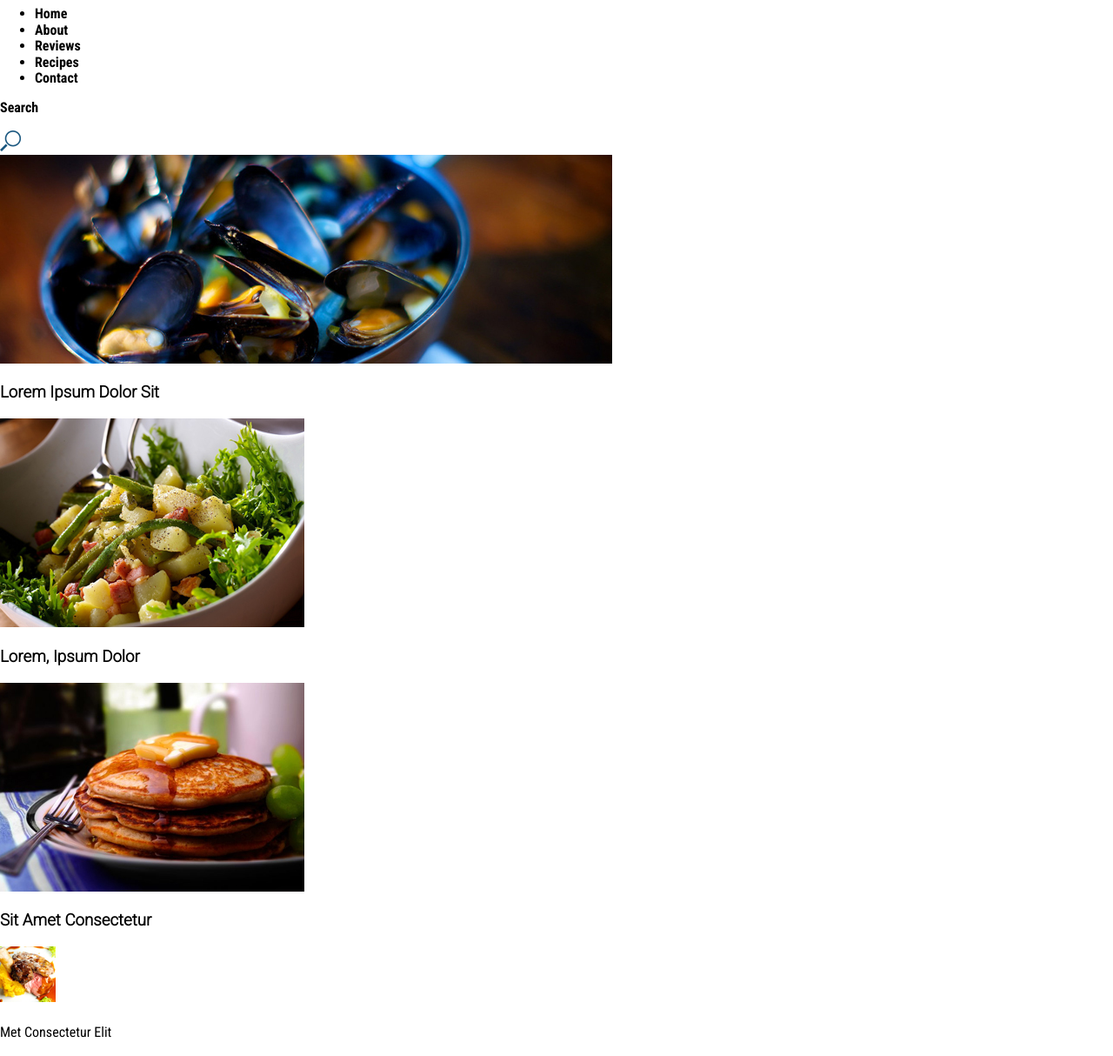
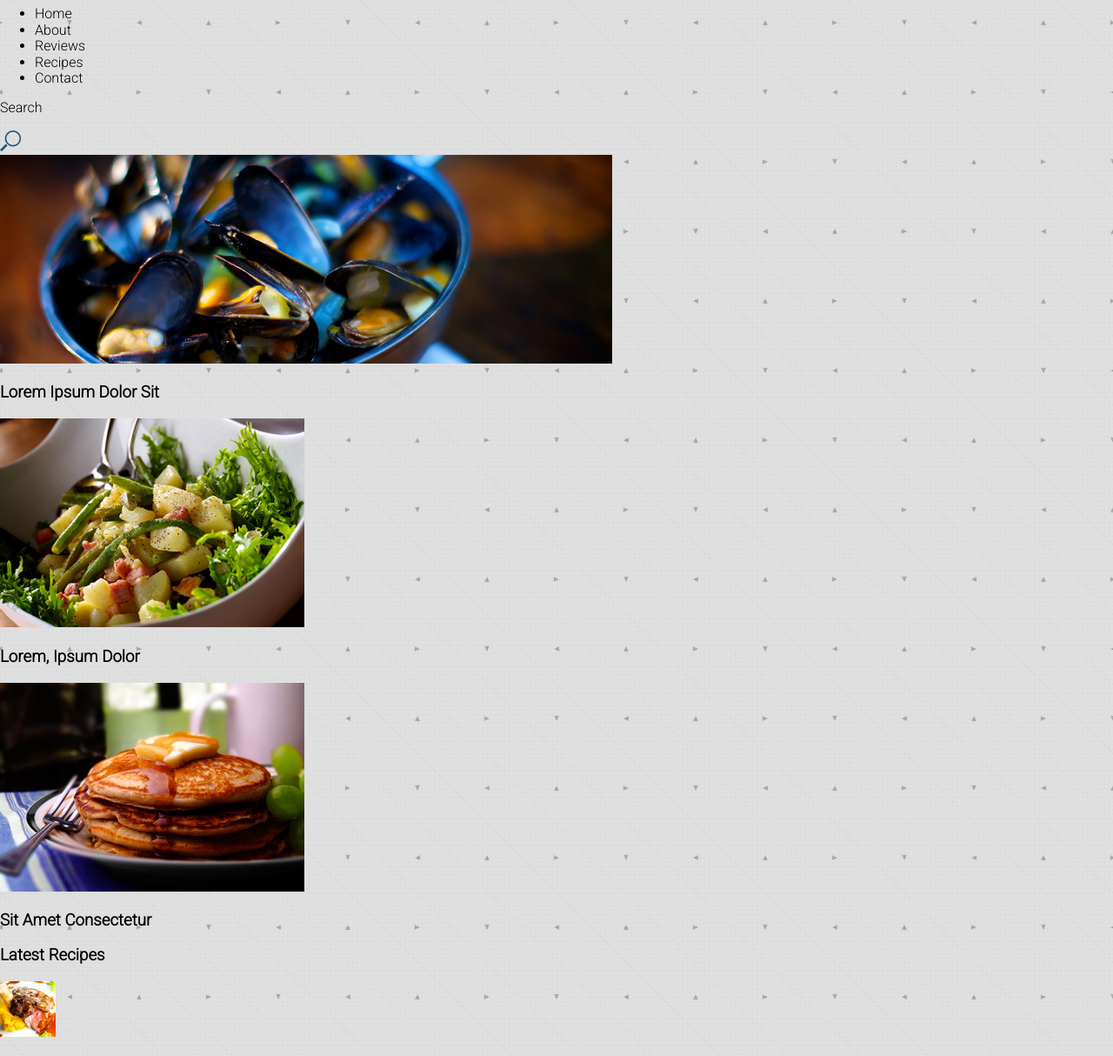
Before and after one commit to karanheer13/html-project-01, a website: page dev/index.html in a window 1280 px wide. Shown: the part 54-1268 px from the top of the page at 87% size. Drawn offline with nearby package versions, Linux system fonts and the light colour scheme; files that its build step writes are made by us from their sources.

Commit message:
html updates

```diff
--- a/dev/index.html
+++ b/dev/index.html
@@ -55,6 +55,7 @@
 			</div>
 		</section>
 		<section>
+			<h3>Latest Recipes</h3>
 			<div>
 				<img src="images/lamb-tb.jpg" alt="lamb">
 				<h4>Met Consectetur Elit</h4>
@@ -73,6 +74,7 @@
 			</div>
 		</section>
 		<section>
+			<h3>Cuisines</h3>
 			<ul>
 				<li><a href="#0">American (95)</a></li>
 				<li><a href="#0">Asian (33)</a></li>
--- a/dev/scss/_body.scss
+++ b/dev/scss/_body.scss
@@ -0,0 +1,3 @@
+body{
+    background-image: url(../images/bg.jpg);
+}
--- a/dev/scss/_typography.scss
+++ b/dev/scss/_typography.scss
@@ -1,4 +1,4 @@
-nav{
+nav a{
     font-family: 'Roboto Condensed', sans-serif;
     font-weight: 700;
 }
```
